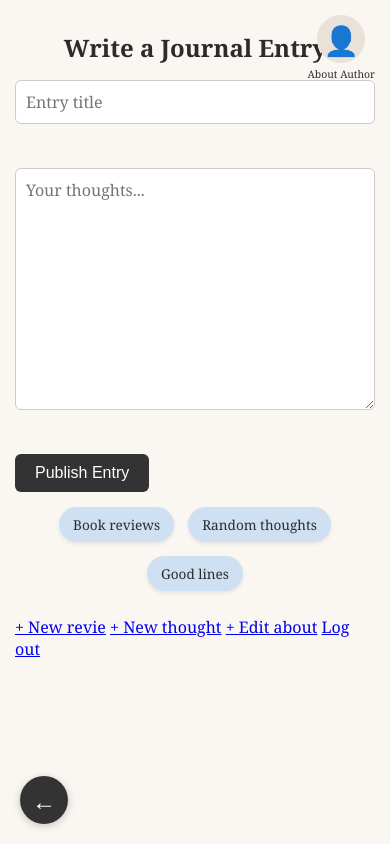
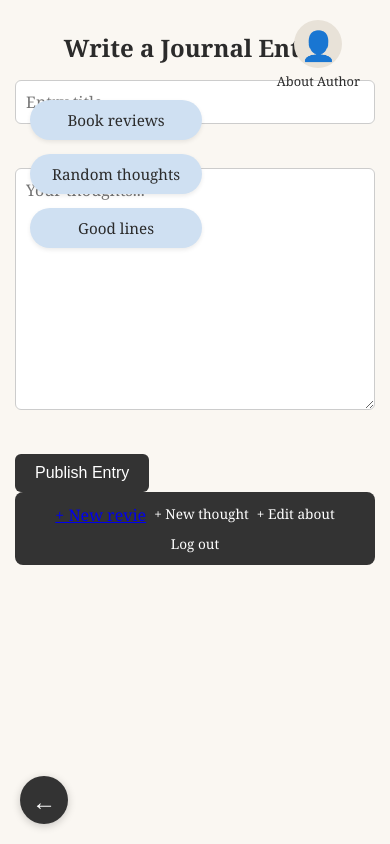
Before and after one commit to yangshi-hue/thoughts_library, a Flask app: page /admin/new-journal in a window 390 px wide. Run offline with Flask 3, Linux system fonts and the light colour scheme; a user stored in the database is signed in.

Commit message:
styling the admin side

```diff
--- a/static/style.css
+++ b/static/style.css
@@ -338,23 +338,37 @@ form button:hover {
     transform: translateY(-1px);
 }
 
+/* ============styling the admin bar ============ */
+.admin-bar {
+    position: fixed;
+    top: 20px;
+    left: 30px;
+    display: flex;
+    flex-direction: column;
+    gap: 8px;
+    background: #333;
+    padding: 12px 16px;
+    border-radius: 8px;
+    z-index: 60;
+}
+
+.admin-link {
+    color: white;
+    text-decoration: none;
+    font-size: 0.85rem;
+}
+
+.admin-link:hover {
+    text-decoration: underline;
+}
+
 @media (max-width: 600px) {
-    .side-menu {
+    .admin-bar {
         position: static;
         flex-direction: row;
         flex-wrap: wrap;
         justify-content: center;
-        margin: 15px 0 25px 0;
-    }
-    .top-right {
-        top: 15px;
-        right: 15px;
-    }
-    .author-label {
-        font-size: 0.65rem;
-    }
-    .pill {
-        padding: 8px 14px;
-        font-size: 0.85rem;
+        margin-bottom: 15px;
+        border-radius: 8px;
     }
 }
```
